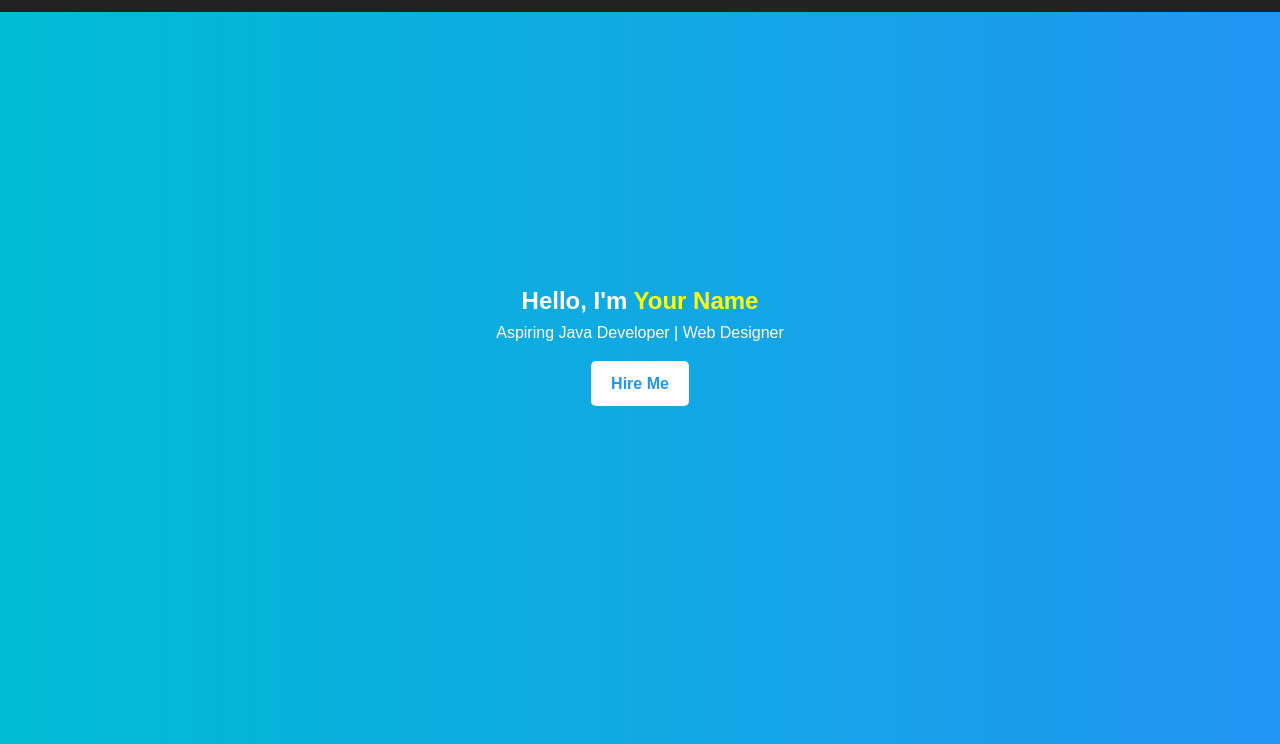
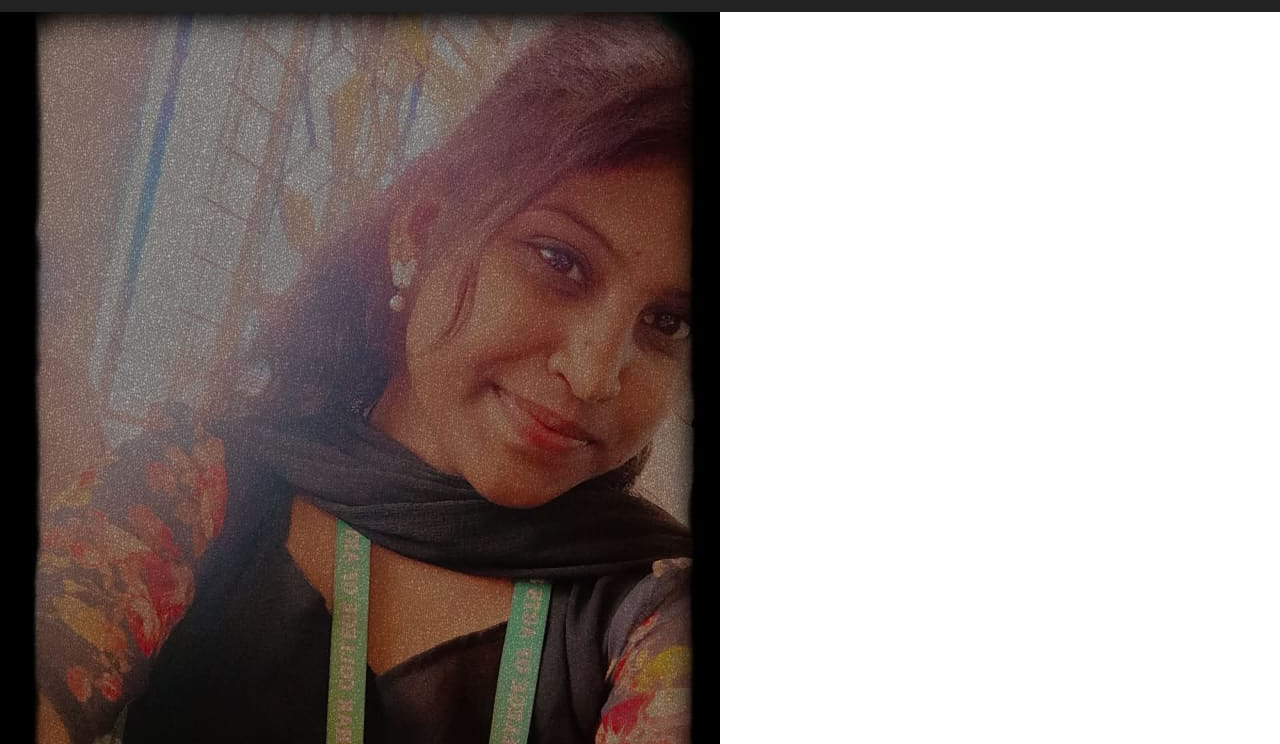
Before and after one commit to 24bca092-dotcom/Deevika, a plain HTML site: page index.html in a window 1280 px wide. Shown: the part 56-800 px from the top of the page. Drawn offline with Linux system fonts and the light colour scheme.

Commit message:
Update index.html

```diff
--- a/index.html
+++ b/index.html
@@ -6,6 +6,8 @@
   <link rel="stylesheet" href="./style.css">
 
 </head>
+  <img src="./deevika.jpeg" alt="Profile Picture" class="profile-picture" id="profileImage" style="margin: 0 1rem 0 0; align-self: flex-start;">
+<body>
 <body>
 <!-- partial:index.partial.html -->
 <!DOCTYPE html>
```
